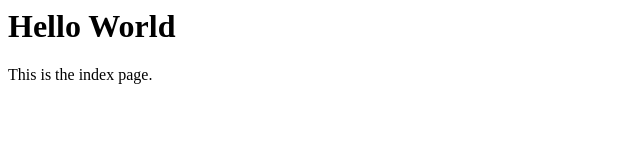
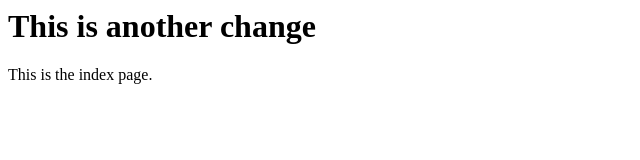
Before and after one commit to VictoriaWika/personal-website, a plain HTML site: page src/index.html in a window 1280 px wide. Shown: the whole page, without its empty margins (0-640 px from the left). Drawn offline with Linux system fonts and the light colour scheme.

Commit message:
Update main headline

```diff
--- a/src/index.html
+++ b/src/index.html
@@ -1,2 +1,2 @@
-<h1>Hello World</h1>
+<h1>This is another change</h1>
 <p>This is the index page.</p>
```
Also changed, not shown: 1 other file.
